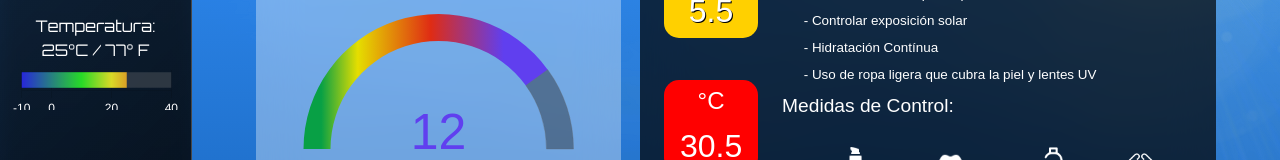
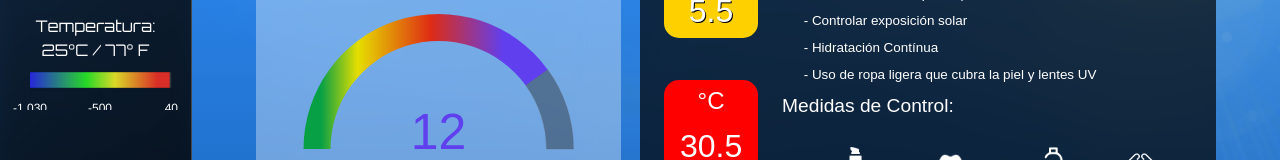
Before and after one commit to bryan201429/SolarAqp, a React (Vite) app: page / in a window 1280 px wide. Shown: the part 217-377 px from the top of the page. Built offline with nearby package versions, Linux system fonts and the light colour scheme; a web font is replaced by a local one.

Commit message:
Input_module_bar

```diff
--- a/src/components/gradientBar/GradientBar.jsx
+++ b/src/components/gradientBar/GradientBar.jsx
@@ -8,16 +8,16 @@ import { useState } from 'react';
 
 export default function GradientBar({data}){
     console.log(data)
+    const [minTemp,setMinTemp]= useState(data.min);
+    const [maxTemp,setMaxTemp]= useState(data.max);
+
     useEffect(()=>{
         const ctx = document.getElementById('myChart').getContext('2d');
 
+        setMinTemp(data.min);
+        setMaxTemp(data.max);
+    }, [data.min, data.max]);
 
-
-    },[data])
-
-    const [minTemp,setMinTemp]= useState(-10);
-    const [maxTemp,setMaxTemp]= useState(40);
-    // console.log (minTemp)
 
     return(
         <div id='gradientBar'>
--- a/src/components/sidebar/Sidebar.jsx
+++ b/src/components/sidebar/Sidebar.jsx
@@ -55,7 +55,7 @@ useEffect(()=>{
             <h1 className="text-2xl font-light"> Temperatura: </h1>
             <h1 className="text-2xl font-light"> {temperaturaC}°C / {temperaturaF}° F </h1>
             <div id='TemperatureBar'>
-                <GradientBar data={{temperatura:temperaturaC,min:10,max:5}}></GradientBar>
+                <GradientBar data={{temperatura:temperaturaC,min:-1030,max:40}}></GradientBar>
             </div>
             </div>
         </div>
```
